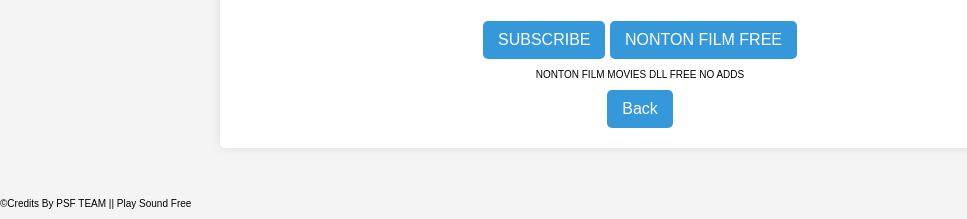
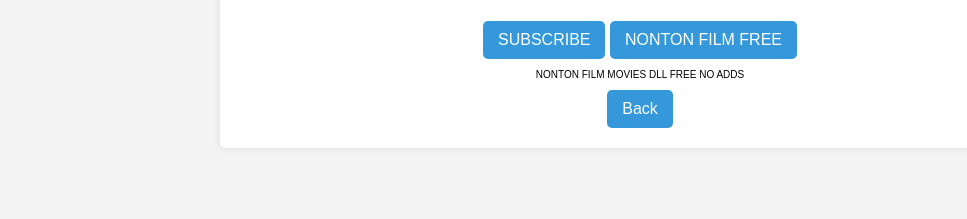
Before and after one commit to willsnomercy/room-music, a plain HTML site: page about.html in a window 1280 px wide. Shown: the part 621-840 px from the top of the page, without its empty margins (0-967 px from the left). After the commit the page ends 819 px from the top, so only its background shows below. Drawn offline with Linux system fonts and the light colour scheme.

Commit message:
Update about.html

```diff
--- a/about.html
+++ b/about.html
@@ -70,6 +70,5 @@
             <a class="button" href="index.html"> Back</a>
         </div>
     </div>
-<p style="font-size:10px;">©Credits By PSF TEAM || Play Sound Free</p>
 </body>
 </html>
```
